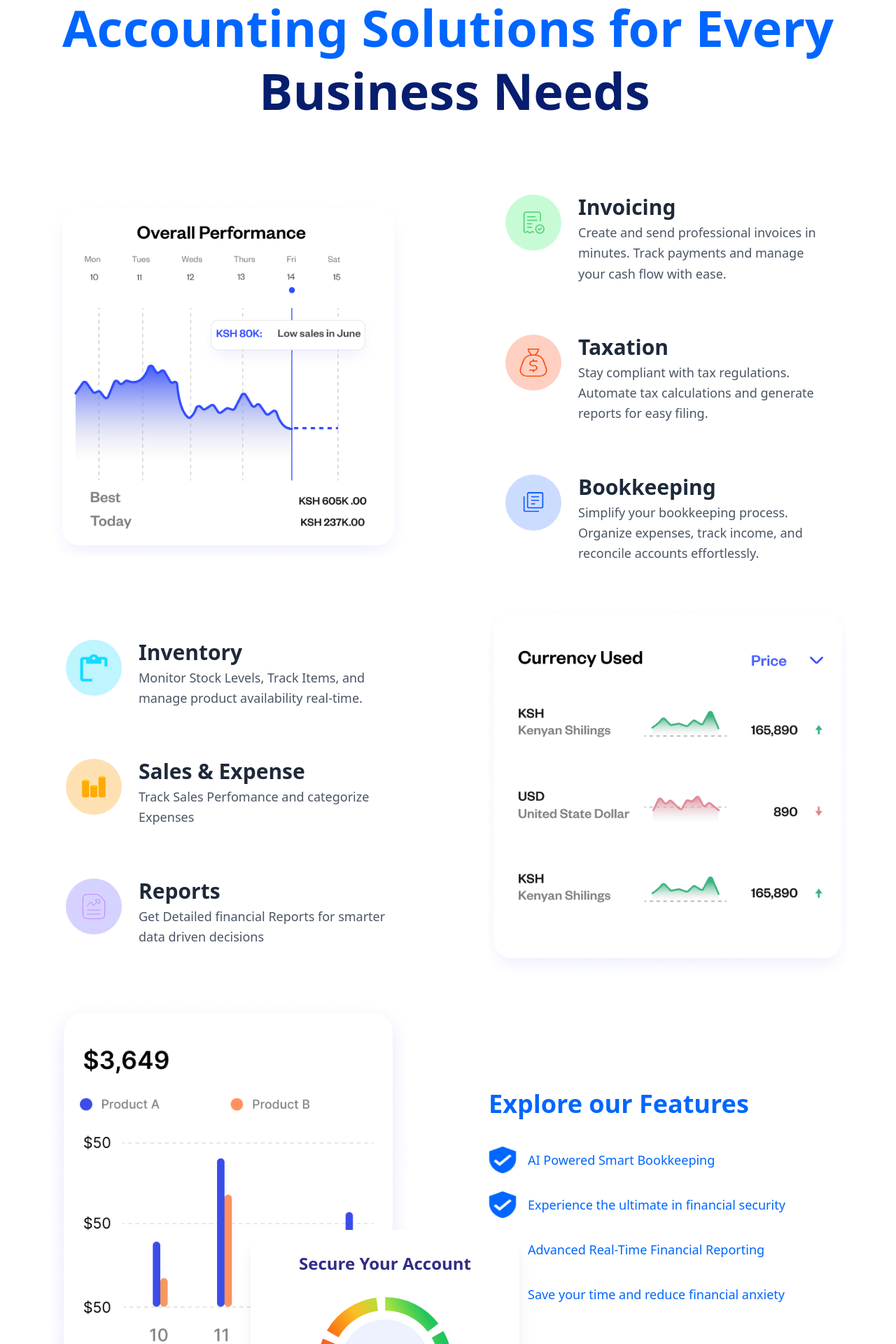
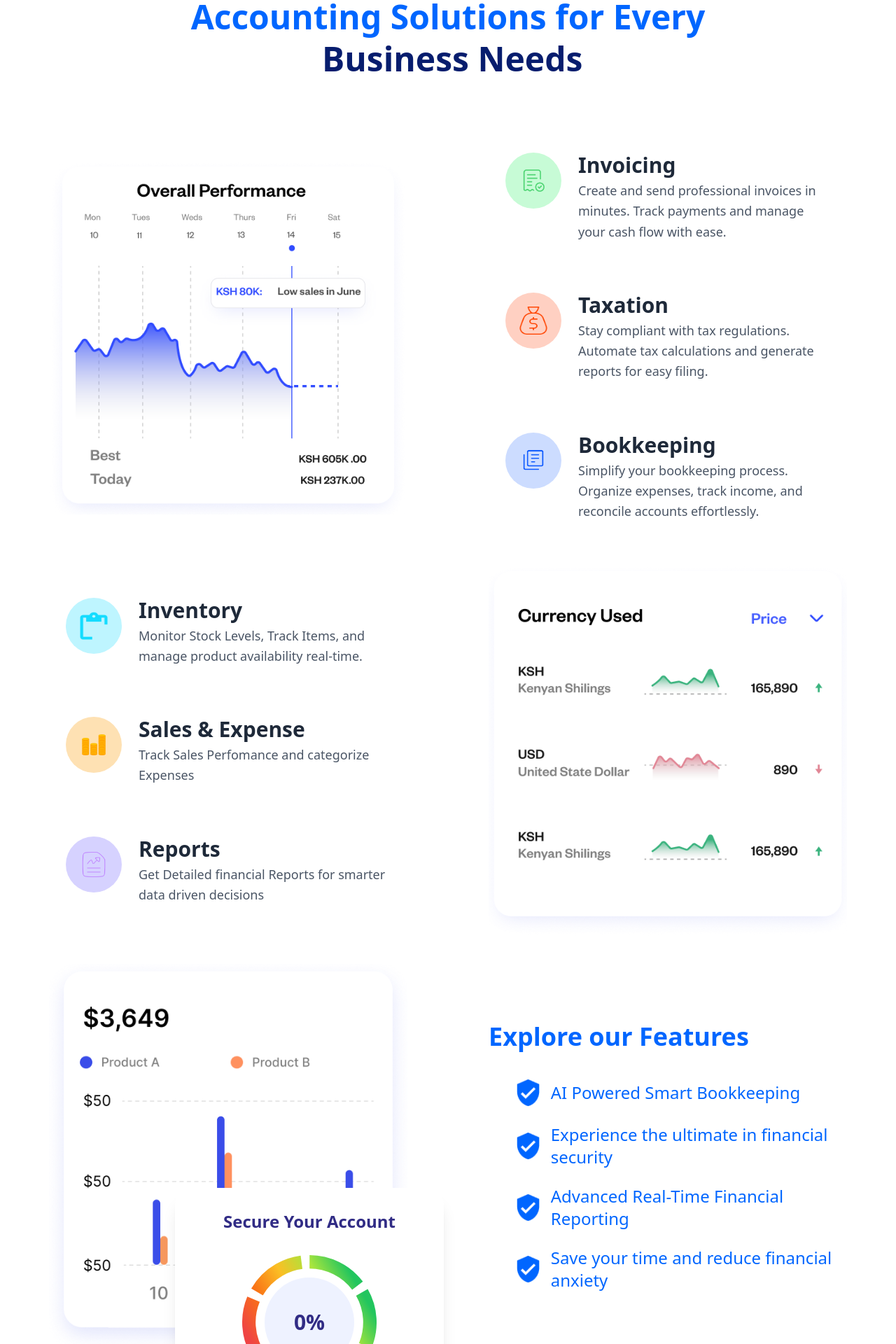
Before and after one commit to tjay1760/Tuli-Books, a React (Vite) app: page / in a window 1280 px wide. Shown: the part 880-2800 px from the top of the page at 70% size. Built offline with nearby package versions, Linux system fonts and the light colour scheme.

Commit message:
solutions fix

```diff
--- a/src/Components/Solutions.jsx
+++ b/src/Components/Solutions.jsx
@@ -42,7 +42,7 @@ const Solutions = () => {
   return (
     <div className='mt-12 sm:mt-16 md:mt-24 p-4 sm:p-6 md:p-8 lg:max-w-[100rem] mx-auto'>
       <div className="heading text-center mb-12 sm:mb-16">
-        <h1 className='text-4xl sm:text-5xl md:text-6xl lg:text-7xl font-bold text-[#0066FF] leading-tight'>
+        <h1 className='text-4xl sm:text-5xl md:text-5xl lg:text-5xl font-bold text-[#0066FF] leading-tight'>
           Accounting Solutions for Every
           <br className="hidden sm:block" />
           <span className='text-[#071D6E]'>&nbsp;Business Needs</span>
@@ -100,18 +100,18 @@ const Solutions = () => {
 
         <div className="chart chart-4 w-full mx-auto max-w-lg relative order-first md:order-none">
           <img src={Chart3} alt="Chart 3" className='w-full h-auto'/>
-          <div className='hidden md:block absolute left-72 top-80'>
+          <div className='hidden md:block absolute left-45 top-80'>
         <SecurityRing/>
           </div>
         </div>
 
         <div className="service w-full text-[#0066FF] mx-auto max-w-lg">
           <h1 className='text-3xl sm:text-4xl font-bold mb-6 sm:mb-10'>Explore our Features</h1>
-          <ul className='list-disc space-y-4 sm:space-y-6 text-base sm:text-lg'>
-            <li className='flex gap-4 items-center'><img src={shieldIcon} alt="AI Powered Smart Bookkeeping" className="h-8 w-8 sm:h-10 sm:w-10" />AI Powered Smart Bookkeeping</li>
-            <li className='flex gap-4 items-center'><img src={shieldIcon} alt="Experience the ultimate in financial security" className="h-8 w-8 sm:h-10 sm:w-10" />Experience the ultimate in financial security</li>
-            <li className='flex gap-4 items-center'><img src={shieldIcon} alt="Advanced Real-Time Financial Reporting" className="h-8 w-8 sm:h-10 sm:w-10" />Advanced Real-Time Financial Reporting</li>
-            <li className='flex gap-4 items-center'><img src={shieldIcon} alt="Save your time and reduce financial anxiety" className="h-8 w-8 sm:h-10 sm:w-10" />Save your time and reduce financial anxiety</li>
+          <ul className='list-disc space-y-4 sm:space-y-6 text-base sm:text-lg lg:pl-10'>
+            <li className='flex gap-4 items-center text-2xl'><img src={shieldIcon} alt="AI Powered Smart Bookkeeping" className="h-8 sm:h-10" />AI Powered Smart Bookkeeping</li>
+            <li className='flex gap-4 items-center text-2xl'><img src={shieldIcon} alt="Experience the ultimate in financial security" className="h-8  sm:h-10" />Experience the ultimate in financial security</li>
+            <li className='flex gap-4 items-center text-2xl'><img src={shieldIcon} alt="Advanced Real-Time Financial Reporting" className="h-8  sm:h-10" />Advanced Real-Time Financial Reporting</li>
+            <li className='flex gap-4 items-center text-2xl'><img src={shieldIcon} alt="Save your time and reduce financial anxiety" className="h-8  sm:h-10" />Save your time and reduce financial anxiety</li>
           </ul>
         </div>
       </div>
```
